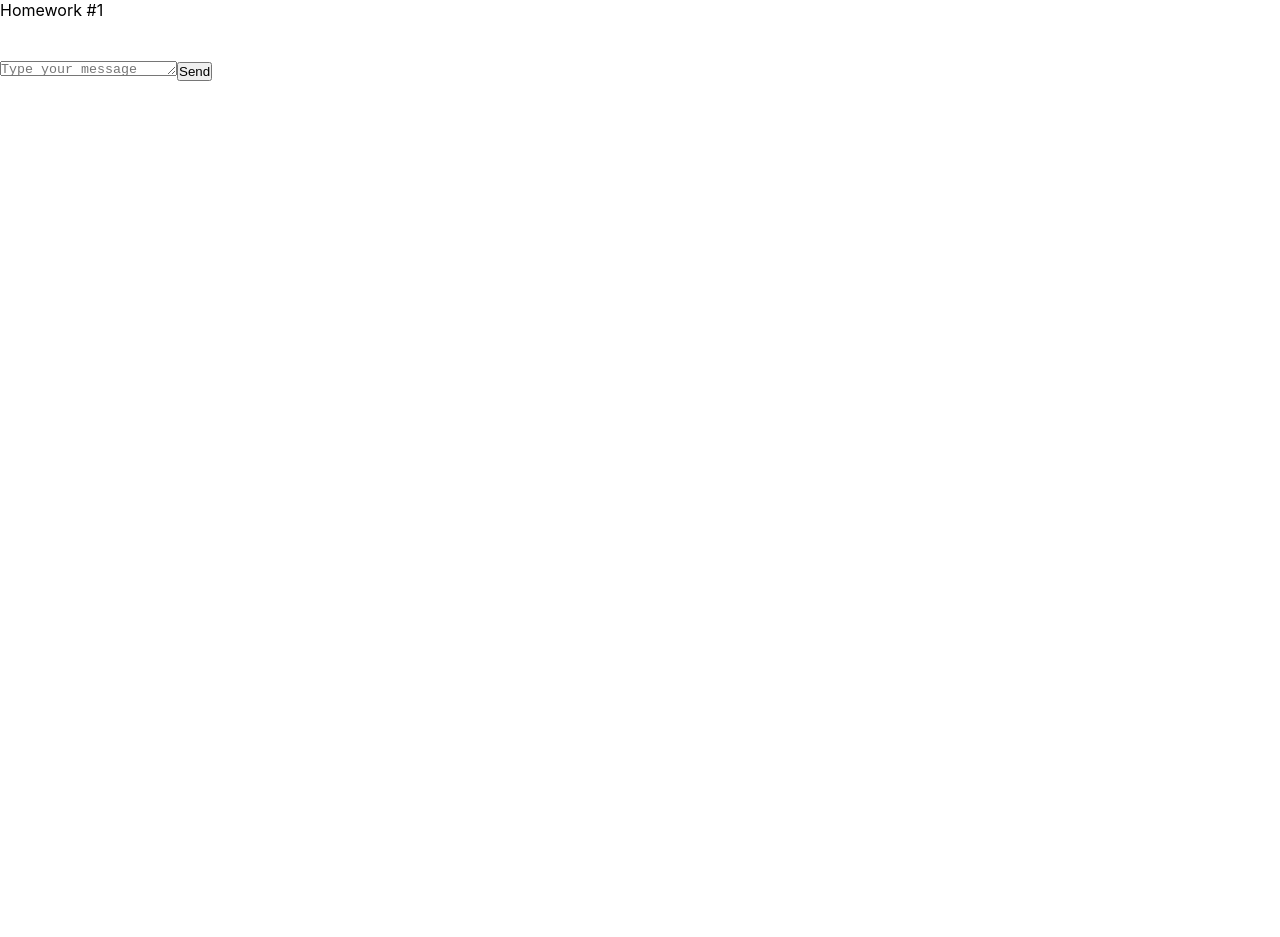
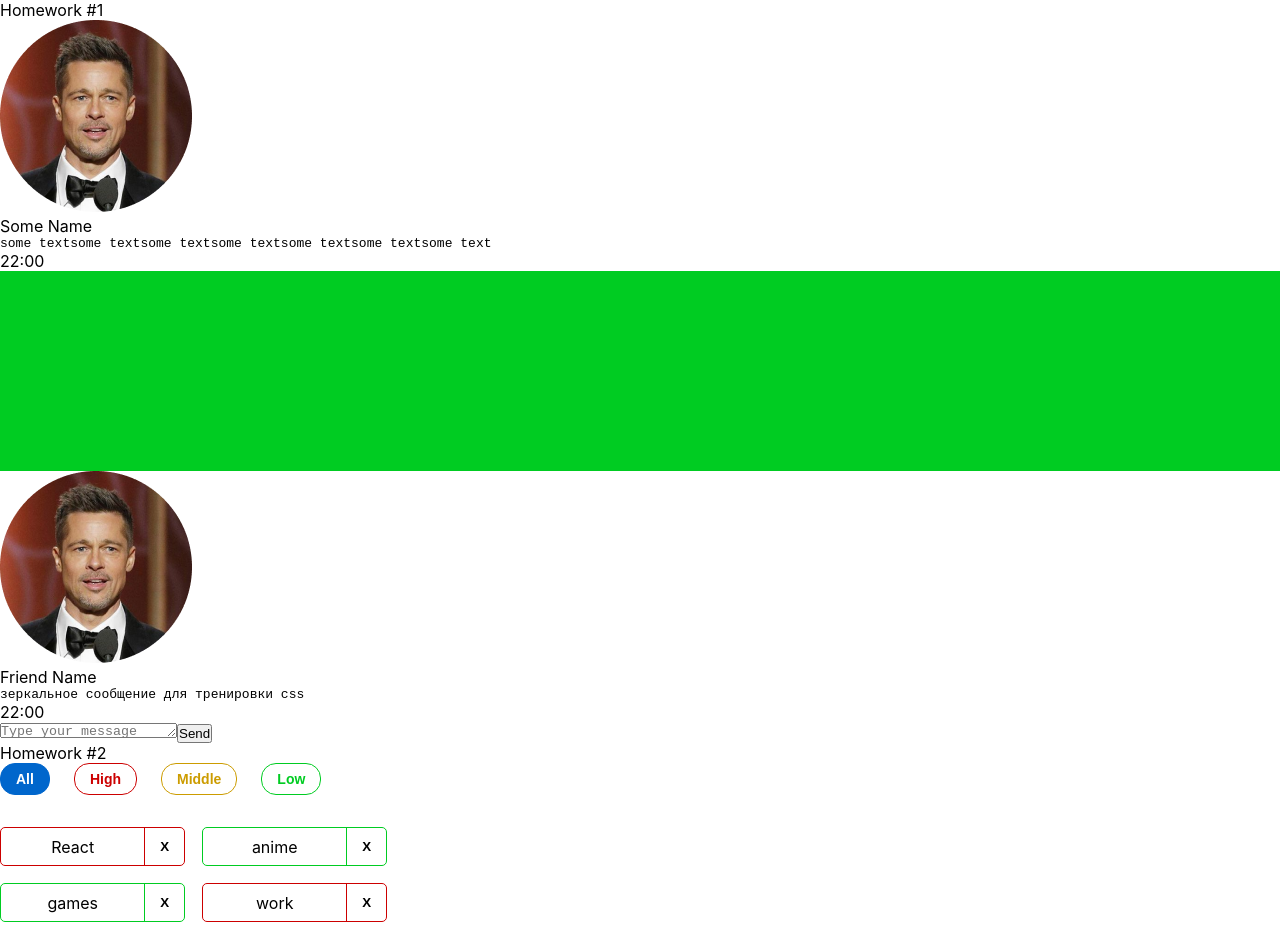
Before and after one commit to naumyshev/hws2, a React (Create React App) app: page / in a window 1280 px wide. Shown: the top 937 px of the page. Before the commit the page ends 800 px from the top, so only its background shows below. Built offline with nearby package versions, Linux system fonts and the light colour scheme.

Commit message:
hw2 completed

```diff
--- a/package.json
+++ b/package.json
@@ -1,6 +1,6 @@
 {
   "name": "hws2",
-  "homepage": "http://IgnatZakalinsky.github.io/hws2",
+  "homepage": "https://naumyshev.github.io/hws2",
   "version": "0.1.0",
   "private": true,
   "dependencies": {
@@ -16,7 +16,7 @@
     "@types/react-dom": "18.0.6",
     "@types/uuid": "8.3.4",
     "axios": "0.27.2",
-    "gh-pages": "4.0.0",
+    "gh-pages": "^6.2.0",
     "react": "18.2.0",
     "react-dom": "18.2.0",
     "react-redux": "8.0.4",
@@ -32,7 +32,7 @@
     "build": "react-scripts build",
     "test": "react-scripts test",
     "eject": "react-scripts eject",
-    "predeploy": "npm run build",
+    "predeploy": "yarn run build",
     "deploy": "gh-pages -d build"
   },
   "eslintConfig": {
--- a/src/s1-main/App.tsx
+++ b/src/s1-main/App.tsx
@@ -1,20 +1,23 @@
 import React from 'react'
 import s from './App.module.css'
 import HW1 from '../s2-homeworks/hw01/HW1'
+import HW2 from "../s2-homeworks/hw02/HW2";
 
 function App() {
     return (
         <div className={s.App}>
             <HW1/>
             {/*раскомментировать по ходу выполнения*/}
-            {/*<HW2/>*/}
+            {/* eslint-disable-next-line react/jsx-no-undef */}
+
+            <HW2/>
             {/*<HW3/>*/}
             {/*<HW4/>*/}
 
             {/*при выполнении дз 5 и более - закомментировать здесь дз 1-4, так как они есть внутри дз 5*/}
             {/*<HW5/>*/}
         </div>
-    )
+    );
 }
 
 export default App
--- a/src/s2-homeworks/hw01/HW1.tsx
+++ b/src/s2-homeworks/hw01/HW1.tsx
@@ -13,8 +13,22 @@ import avatar from './avatar.png'
 * 5 - сделать стили в соответствии с дизайном
 * */
 
+type UserMessageType = {
+    text: string
+    time: string
+}
+
+type UserType = {
+    avatar: string // можно менять
+    name: string
+}
+
 // нужно создать правильный тип вместо any
-export type MessageType = any
+export type MessageType = {
+    id: number
+    user: UserType
+    message: UserMessageType
+}
 
 // структуру объекта не менять
 export const message0: MessageType = {
--- a/src/s2-homeworks/hw01/friend-message/FriendMessage.tsx
+++ b/src/s2-homeworks/hw01/friend-message/FriendMessage.tsx
@@ -1,8 +1,10 @@
 import React from 'react'
 import s from './FriendMessage.module.css'
+import {MessagePropsType} from "../message/Message";
+import avatar from '../avatar.png'
 
 // создать тип вместо any и отобразить приходящие данные
-const FriendMessage = (props: any) => {
+const FriendMessage = (props: MessagePropsType) => {
     return (
         <div
             id={'hw1-friend-message-' + props.message.id}
@@ -12,7 +14,7 @@ const FriendMessage = (props: any) => {
                 <img
                     id={'hw1-friend-avatar-' + props.message.id}
                     // создаёт студент
-
+                        src={avatar}
                     //
                 />
                 <div className={s.friendText}>
@@ -21,7 +23,7 @@ const FriendMessage = (props: any) => {
                         className={s.friendName}
                     >
                         {/*создаёт студент*/}
-
+                            {props.message.user.name}
                         {/**/}
                     </div>
                     <pre
@@ -29,7 +31,7 @@ const FriendMessage = (props: any) => {
                         className={s.friendMessageText}
                     >
                         {/*создаёт студент*/}
-
+                        {props.message.message.text}
                         {/**/}
                     </pre>
                 </div>
@@ -39,7 +41,7 @@ const FriendMessage = (props: any) => {
                 className={s.friendTime}
             >
                 {/*создаёт студент*/}
-
+                    {props.message.message.time}
                 {/**/}
             </div>
         </div>
--- a/src/s2-homeworks/hw01/message/Message.module.css
+++ b/src/s2-homeworks/hw01/message/Message.module.css
@@ -29,3 +29,8 @@
 .time {
 
 }
+
+.test {
+    height: 200px;
+    background: #00cc22;
+}
--- a/src/s2-homeworks/hw01/message/Message.tsx
+++ b/src/s2-homeworks/hw01/message/Message.tsx
@@ -1,8 +1,12 @@
 import React from 'react'
 import s from './Message.module.css'
+import {MessageType} from "../HW1";
+import avatar from '../avatar.png'
 
 // нужно создать правильный тип вместо any
-export type MessagePropsType = any
+export type MessagePropsType = {
+    message: MessageType
+}
 
 // нужно отобразить приходящие данные
 const Message = (props: MessagePropsType) => {
@@ -12,26 +16,29 @@ const Message = (props: MessagePropsType) => {
                 <img
                     id={'hw1-avatar-' + props.message.id}
                     // создаёт студент
-
+                        src={avatar}
                     //
                 />
                 <div className={s.text}>
                     <div id={'hw1-name-' + props.message.id} className={s.name}>
                         {/*создаёт студент*/}
-
+                            {props.message.user.name}
                         {/**/}
                     </div>
                     <pre id={'hw1-text-' + props.message.id} className={s.messageText}>
                         {/*создаёт студент*/}
-
+                            {props.message.message.text}
                         {/**/}
                     </pre>
                 </div>
             </div>
             <div id={'hw1-time-' + props.message.id} className={s.time}>
                 {/*создаёт студент*/}
+                {props.message.message.time}
+                {/**/}
+            </div>
+            <div className={s.test}>
 
-                {/**/}
             </div>
         </div>
     )
--- a/src/s2-homeworks/hw02/HW2.tsx
+++ b/src/s2-homeworks/hw02/HW2.tsx
@@ -17,16 +17,16 @@ import s2 from '../../s1-main/App.module.css'
 * */
 
 // types
-export type AffairPriorityType = any // need to fix any
+export type AffairPriorityType = 'high' | 'low' | 'middle'// need to fix any
 export type AffairType = {
-    _id: any // need to fix any
-    name: any // need to fix any
+    _id: number // need to fix any
+    name: string // need to fix any
     priority: AffairPriorityType
 }
 export type FilterType = 'all' | AffairPriorityType
 
 // constants
-const defaultAffairs: any = [ // need to fix any
+const defaultAffairs: AffairType[] = [ // need to fix any
     {_id: 1, name: 'React', priority: 'high'}, // студенты могут изменить содержимое name и количество элементов в массиве, ...priority не менять!
     {_id: 2, name: 'anime', priority: 'low'},
     {_id: 3, name: 'games', priority: 'low'},
@@ -35,23 +35,29 @@ const defaultAffairs: any = [ // need to fix any
 ]
 
 // pure helper functions
-export const filterAffairs = (affairs: any, filter: any): any => { // need to fix any
+export const filterAffairs = (affairs: AffairType[], filter: FilterType): AffairType[] => { // need to fix any
+
+    // return affairs.filter(el=>el.priority===filter)
+
+    const newAffair = [...affairs]
+
+    return filter === 'all' ? newAffair : newAffair.filter(a => a.priority === filter)
 
 
-    return affairs // need to fix
 }
-export const deleteAffair = (affairs: any, _id: any): any => { // need to fix any
+export const deleteAffair = (affairs: AffairType[], _id: number): AffairType[] => { // need to fix any
 
-    return affairs // need to fix
+    return affairs.filter(el=>el._id !== _id)
 }
 
 function HW2() {
-    const [affairs, setAffairs] = useState<any>(defaultAffairs) // need to fix any
+    const [affairs, setAffairs] = useState<AffairType[]>(defaultAffairs) // need to fix any
     const [filter, setFilter] = useState<FilterType>('all')
 
     const filteredAffairs = filterAffairs(affairs, filter)
+
     const deleteAffairCallback = (_id: any) => { // need to fix any
-        // need to fix
+        setAffairs(deleteAffair(affairs, _id))
     }
 
     return (
--- a/src/s2-homeworks/hw02/affairs/Affairs.tsx
+++ b/src/s2-homeworks/hw02/affairs/Affairs.tsx
@@ -4,24 +4,24 @@ import {AffairType, FilterType} from '../HW2'
 import s from './Affairs.module.css'
 
 type AffairsPropsType = {
-    data: any // need to fix any
-    setFilter: any
-    deleteAffairCallback: any
+    data: AffairType[]// need to fix any
+    setFilter: (filter: FilterType) => void
+    deleteAffairCallback: (id: number) => void
     filter: FilterType
 }
 
 function Affairs(props: AffairsPropsType) {
     const setAll = () => {
-        // need to fix
+        props.setFilter('all')
     }
     const setHigh = () => {
-        // need to fix
+        props.setFilter('high')
     }
     const setMiddle = () => {
-        // need to fix
+        props.setFilter('middle')
     }
     const setLow = () => {
-        // need to fix
+        props.setFilter('low')
     }
 
     const cnAll = s.button + ' ' + s.all + (props.filter === 'all' ? ' ' + s.active : '')
--- a/src/s2-homeworks/hw02/affairs/affair/Affair.tsx
+++ b/src/s2-homeworks/hw02/affairs/affair/Affair.tsx
@@ -6,12 +6,12 @@ import s2 from '../Affairs.module.css'
 type AffairPropsType = {
     // key не нужно типизировать
     affair: AffairType
-    deleteAffairCallback: any // need to fix any
+    deleteAffairCallback: (id: number) => void// need to fix any
 }
 
 function Affair(props: AffairPropsType) {
     const deleteCallback = () => {
-        // need to fix
+        props.deleteAffairCallback(props.affair._id)
     }
 
     const nameClass = s.name + ' ' + s2[props.affair.priority]
@@ -25,7 +25,7 @@ function Affair(props: AffairPropsType) {
         >
             <div id={'hw2-name-' + props.affair._id} className={nameClass}>
                 {/*создаёт студент*/}
-
+                    {props.affair.name}
                 {/**/}
             </div>
             <div id={'hw2-priority-' + props.affair._id} hidden>
@@ -36,6 +36,7 @@ function Affair(props: AffairPropsType) {
                 id={'hw2-button-delete-' + props.affair._id}
                 className={buttonClass}
                 // need to fix
+                onClick={deleteCallback}
 
             >
                 {/*текст кнопки могут изменить студенты*/}
```
Also changed, not shown: 1 other file (tests, documents, lock files or other folders).
